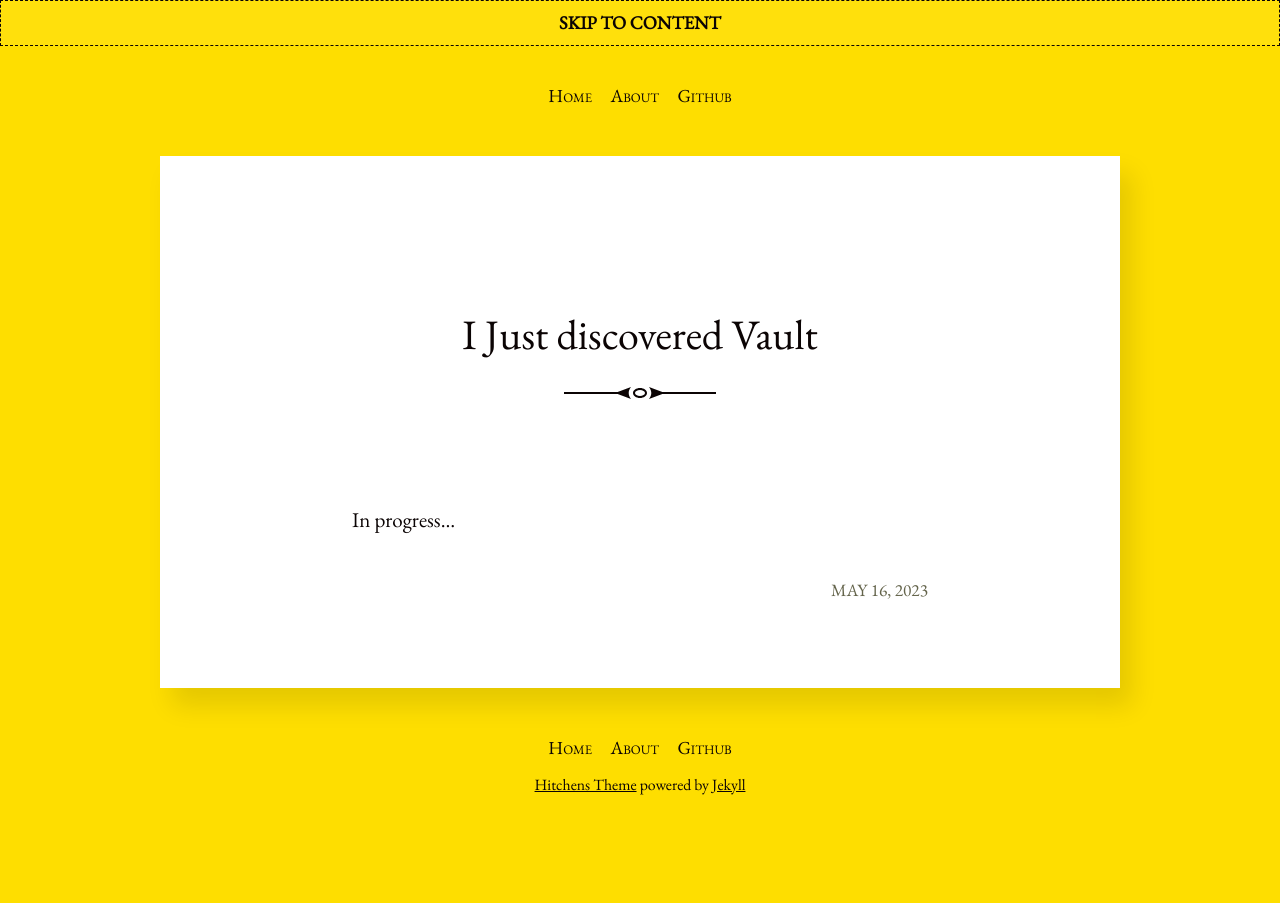
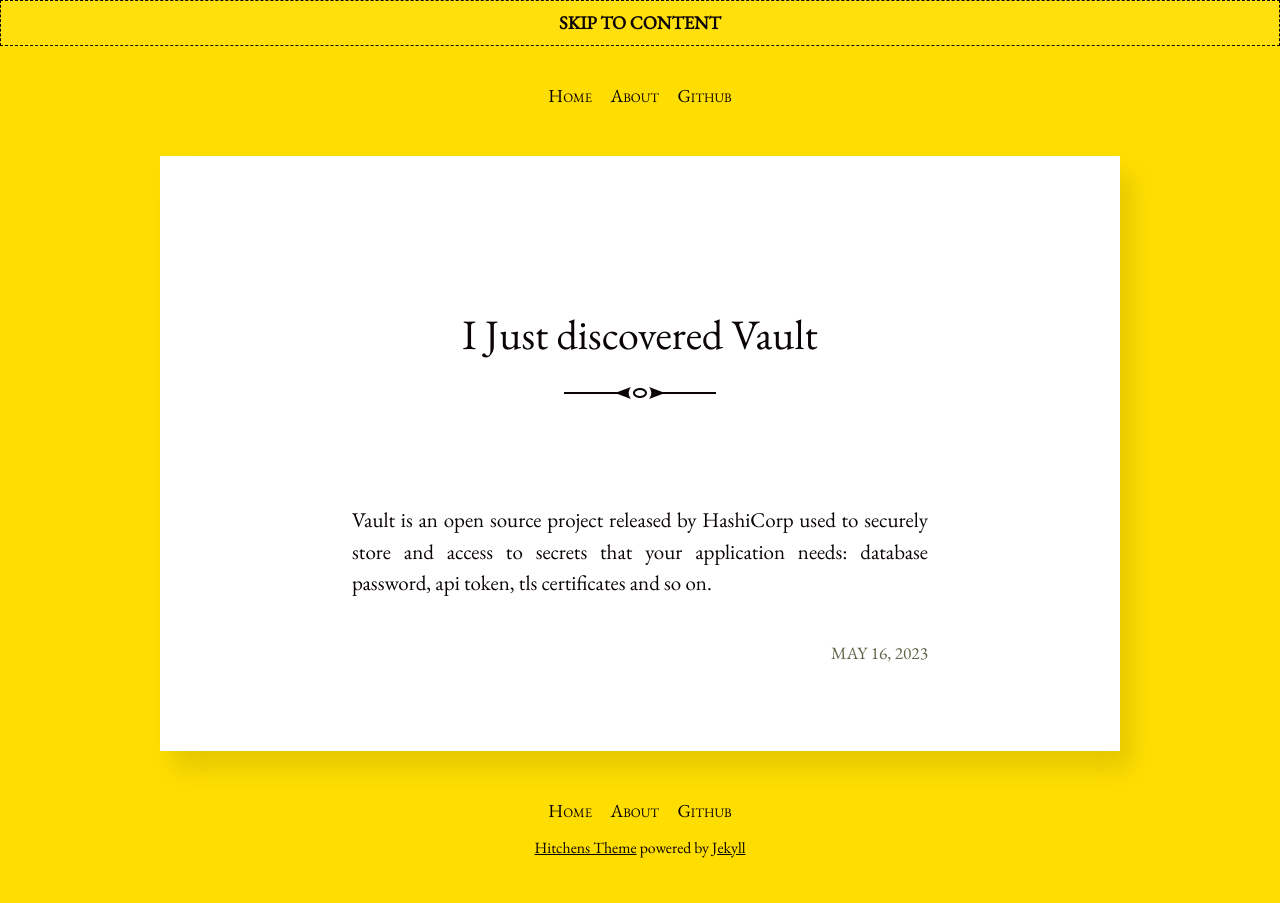
Before and after one commit to iskyd/blog, a Jekyll site: the page built from _posts/2023-05-16-i-just-discovered-vault.md, in a window 1280 px wide. Built offline with Jekyll 4.4.1, drawn with Linux system fonts in a browser that asks for light colours.

```diff
--- a/_posts/2023-05-16-i-just-discovered-vault.md
+++ b/_posts/2023-05-16-i-just-discovered-vault.md
@@ -3,4 +3,4 @@ layout: post
 title: I Just discovered Vault
 ---
 
-In progress...
+Vault is an open source project released by HashiCorp used to securely store and access to secrets that your application needs: database password, api token, tls certificates and so on.
```
Also changed, not shown: _posts/2023-06-16-mi-sono-laureato.md (added, +34 -0 lines).
